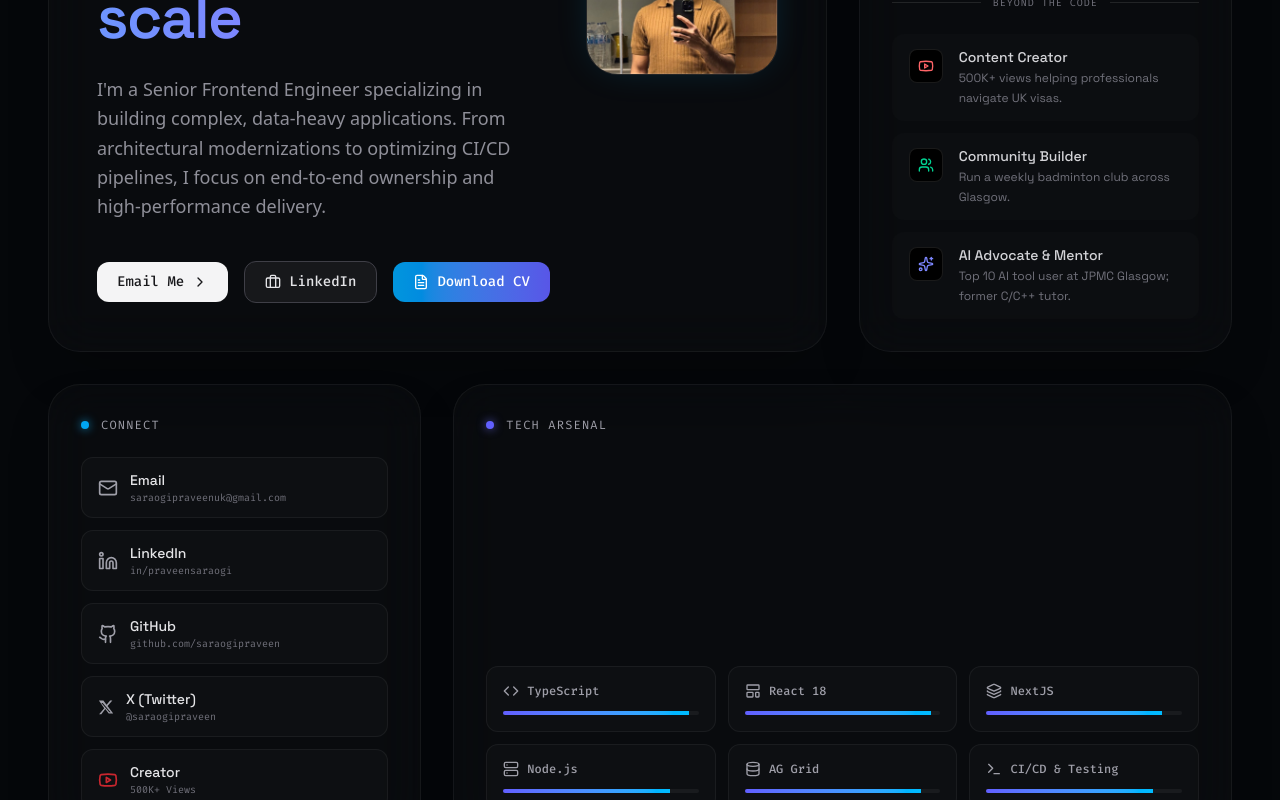
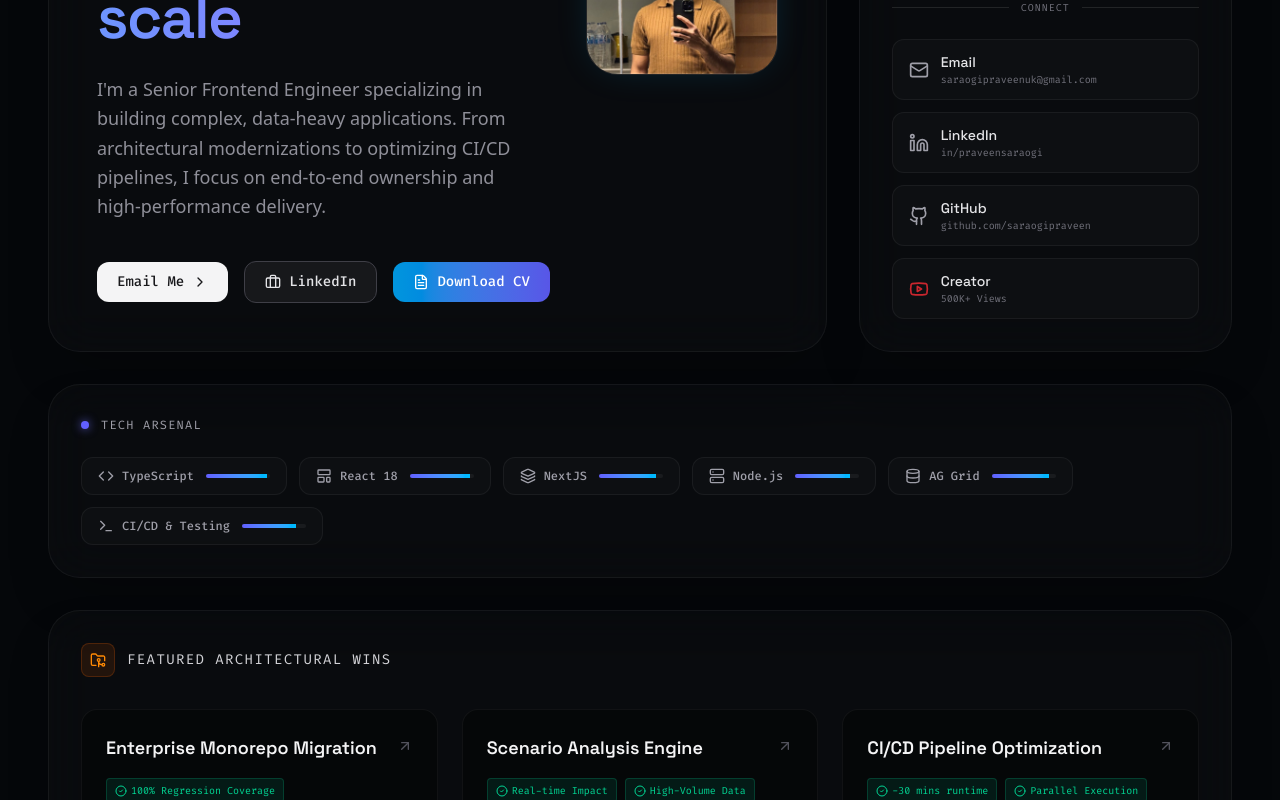
Before and after one commit to saraogipraveen/portfolio, a Next.js app: page / in a window 1280 px wide. Shown: the part 360-1160 px from the top of the page. Built offline with nearby package versions, Linux system fonts and the light colour scheme.

Commit message:
refactor: consolidate contact links into about section and make skills compact

```diff
--- a/src/app/page.tsx
+++ b/src/app/page.tsx
@@ -15,18 +15,13 @@ export default function Home() {
           <Hero />
         </div>
 
-        {/* Top Right: Quick Facts/Principles */}
+        {/* Top Right: Quick Facts/Principles & Contact (Consolidated) */}
         <div className="lg:col-span-4 lg:row-span-2 flex">
           <AboutPrinciples />
         </div>
 
-        {/* Middle Right: Contact card */}
-        <div className="lg:col-span-4 lg:row-span-1 flex min-h-[250px]">
-          <Contact />
-        </div>
-
-        {/* Tech Stack / Skills under Hero */}
-        <div className="lg:col-span-8 lg:row-span-1 flex min-h-[200px]">
+        {/* Tech Stack / Skills under Hero (Compact) */}
+        <div className="lg:col-span-12 lg:row-span-1 flex min-h-[100px]">
           <Skills />
         </div>
 
--- a/src/components/AboutPrinciples.tsx
+++ b/src/components/AboutPrinciples.tsx
@@ -1,23 +1,32 @@
 "use client";
 
 import { motion } from "framer-motion";
-import { Youtube, Users, Sparkles } from "lucide-react";
+import { Github, Linkedin, Mail, Youtube, ExternalLink } from "lucide-react";
 
-const additionalDetails = [
+const links = [
     {
-        icon: <Youtube className="h-4 w-4 text-red-400" />,
-        title: "Content Creator",
-        desc: "500K+ views helping professionals navigate UK visas.",
+        icon: <Mail className="h-5 w-5" />,
+        label: "Email",
+        value: "saraogipraveenuk@gmail.com",
+        href: "mailto:saraogipraveenuk@gmail.com",
     },
     {
-        icon: <Users className="h-4 w-4 text-emerald-400" />,
-        title: "Community Builder",
-        desc: "Run a weekly badminton club across Glasgow.",
+        icon: <Linkedin className="h-5 w-5" />,
+        label: "LinkedIn",
+        value: "in/praveensaraogi",
+        href: "https://www.linkedin.com/in/praveensaraogi/",
     },
     {
-        icon: <Sparkles className="h-4 w-4 text-indigo-400" />,
-        title: "AI Advocate & Mentor",
-        desc: "Top 10 AI tool user at JPMC Glasgow; former C/C++ tutor.",
+        icon: <Github className="h-5 w-5" />,
+        label: "GitHub",
+        value: "github.com/saraogipraveen",
+        href: "https://github.com/saraogipraveen",
+    },
+    {
+        icon: <Youtube className="h-5 w-5 text-red-500/80" />,
+        label: "Creator",
+        value: "500K+ Views",
+        href: "https://www.youtube.com/@PraveenSaraogi360",
     },
 ];
 
@@ -51,26 +60,33 @@ export function AboutPrinciples() {
                 <div className="flex items-center gap-3 mb-6">
                     <div className="h-[1px] flex-1 bg-white/10" />
                     <h2 className="font-[family-name:var(--font-fira-code)] text-[10px] uppercase tracking-widest text-zinc-500">
-                        Beyond the Code
+                        Connect
                     </h2>
                     <div className="h-[1px] flex-1 bg-white/10" />
                 </div>
 
-                <div className="space-y-3">
-                    {additionalDetails.map((item) => (
-                        <div key={item.title} className="group flex items-start gap-4 rounded-xl px-4 py-3 bg-white/[0.01] hover:bg-white/[0.04] transition-colors border border-transparent hover:border-white/10">
-                            <div className="shrink-0 p-2 rounded-lg bg-black box-border border border-white/10 shadow-inner mt-0.5">
-                                {item.icon}
+                <div className="flex flex-col gap-3">
+                    {links.map((link) => (
+                        <a
+                            key={link.label}
+                            href={link.href}
+                            target={link.href.startsWith("http") ? "_blank" : undefined}
+                            rel={link.href.startsWith("http") ? "noopener noreferrer" : undefined}
+                            className="group flex flex-1 items-center justify-between rounded-xl border border-white/5 bg-white/[0.02] px-4 py-3 transition-all hover:bg-white/[0.05] hover:border-sky-500/30"
+                        >
+                            <div className="flex items-center gap-3 text-zinc-400 group-hover:text-zinc-200 transition-colors">
+                                {link.icon}
+                                <div>
+                                    <p className="font-[family-name:var(--font-space-grotesk)] text-sm font-medium text-zinc-200">
+                                        {link.label}
+                                    </p>
+                                    <p className="font-[family-name:var(--font-fira-code)] text-[10px] text-zinc-500 group-hover:text-sky-400/80">
+                                        {link.value}
+                                    </p>
+                                </div>
                             </div>
-                            <div>
-                                <h3 className="font-[family-name:var(--font-space-grotesk)] text-sm font-medium text-zinc-300 group-hover:text-white transition-colors mb-0.5">
-                                    {item.title}
-                                </h3>
-                                <p className="font-[family-name:var(--font-space-grotesk)] text-xs text-zinc-500 leading-relaxed group-hover:text-zinc-400 transition-colors">
-                                    {item.desc}
-                                </p>
-                            </div>
-                        </div>
+                            <ExternalLink className="h-3 w-3 text-zinc-600 opacity-0 -translate-x-2 transition-all group-hover:opacity-100 group-hover:translate-x-0 group-hover:text-sky-400" />
+                        </a>
                     ))}
                 </div>
             </div>
--- a/src/components/Contact.tsx
+++ /dev/null
@@ -1,80 +0,0 @@
-"use client";
-
-import { motion } from "framer-motion";
-import { Github, Linkedin, Mail, Phone, ExternalLink, FileText, Youtube } from "lucide-react";
-
-const links = [
-    {
-        icon: <Mail className="h-5 w-5" />,
-        label: "Email",
-        value: "saraogipraveenuk@gmail.com",
-        href: "mailto:saraogipraveenuk@gmail.com",
-    },
-    {
-        icon: <Linkedin className="h-5 w-5" />,
-        label: "LinkedIn",
-        value: "in/praveensaraogi",
-        href: "https://www.linkedin.com/in/praveensaraogi/",
-    },
-    {
-        icon: <Github className="h-5 w-5" />,
-        label: "GitHub",
-        value: "github.com/saraogipraveen",
-        href: "https://github.com/saraogipraveen",
-    },
-    {
-        icon: <svg viewBox="0 0 24 24" aria-hidden="true" className="h-4 w-4 fill-current"><path d="M18.244 2.25h3.308l-7.227 8.26 8.502 11.24H16.17l-5.214-6.817L4.99 22.75H1.68l7.73-8.835L1.254 2.25H8.08l4.713 6.231zm-1.161 17.52h1.833L7.008 5.964H5.078z"></path></svg>,
-        label: "X (Twitter)",
-        value: "@saraogipraveen",
-        href: "https://x.com/saraogipraveen",
-    },
-    {
-        icon: <Youtube className="h-5 w-5 text-red-500/80" />,
-        label: "Creator",
-        value: "500K+ Views",
-        href: "https://www.youtube.com/@PraveenSaraogi360",
-    },
-];
-
-export function Contact() {
-    return (
-        <motion.section
-            initial={{ opacity: 0, scale: 0.95 }}
-            animate={{ opacity: 1, scale: 1 }}
-            transition={{ duration: 0.5, delay: 0.1 }}
-            className="bento-card w-full h-full p-6 lg:p-8 flex flex-col"
-        >
-            <div className="flex items-center gap-3 mb-6">
-                <div className="h-2 w-2 rounded-full bg-sky-500 shadow-[0_0_10px_rgba(14,165,233,0.8)]" />
-                <h2 className="font-[family-name:var(--font-fira-code)] text-xs uppercase tracking-widest text-zinc-400">
-                    Connect
-                </h2>
-            </div>
-
-            <div className="flex-1 flex flex-col justify-between gap-3">
-                {links.map((link) => (
-                    <a
-                        key={link.label}
-                        href={link.href}
-                        target={link.href.startsWith("http") ? "_blank" : undefined}
-                        rel={link.href.startsWith("http") ? "noopener noreferrer" : undefined}
-                        className="group flex flex-1 items-center justify-between rounded-xl border border-white/5 bg-white/[0.02] px-4 py-3 transition-all hover:bg-white/[0.05] hover:border-sky-500/30"
-                    >
-                        <div className="flex items-center gap-3 text-zinc-400 group-hover:text-zinc-200 transition-colors">
-                            {link.icon}
-                            <div>
-                                <p className="font-[family-name:var(--font-space-grotesk)] text-sm font-medium text-zinc-200">
-                                    {link.label}
-                                </p>
-                                <p className="font-[family-name:var(--font-fira-code)] text-[10px] text-zinc-500 group-hover:text-sky-400/80">
-                                    {link.value}
-                                </p>
-                            </div>
-                        </div>
-                        <ExternalLink className="h-3 w-3 text-zinc-600 opacity-0 -translate-x-2 transition-all group-hover:opacity-100 group-hover:translate-x-0 group-hover:text-sky-400" />
-                    </a>
-                ))}
-            </div>
-        </motion.section>
-    );
-}
--- a/src/components/Skills.tsx
+++ b/src/components/Skills.tsx
@@ -27,11 +27,11 @@ export function Skills() {
                 </h2>
             </div>
 
-            <div className="grid grid-cols-2 lg:grid-cols-3 gap-3">
+            <div className="flex flex-wrap gap-3">
                 {skills.map((skill, i) => (
                     <div
                         key={skill.name}
-                        className="group relative overflow-hidden rounded-xl border border-white/5 bg-white/[0.02] p-4 transition-all hover:bg-white/[0.05] hover:border-indigo-500/30 flex flex-col gap-3"
+                        className="group relative overflow-hidden rounded-xl border border-white/5 bg-white/[0.02] px-4 py-2.5 transition-all hover:bg-white/[0.05] hover:border-indigo-500/30 flex items-center gap-3 shrink-0"
                     >
                         {/* Subtle background glow on hover */}
                         <div className="absolute inset-0 bg-indigo-500/5 opacity-0 group-hover:opacity-100 transition-opacity blur-xl rounded-full" />
@@ -44,7 +44,7 @@ export function Skills() {
                         </div>
 
                         {/* Progress bar visual */}
-                        <div className="w-full h-1 bg-white/5 rounded-full overflow-hidden relative z-10">
+                        <div className="w-16 h-1 bg-white/5 rounded-full overflow-hidden relative z-10 shrink-0">
                             <motion.div
                                 initial={{ width: 0 }}
                                 animate={{ width: `${skill.level}%` }}
```
